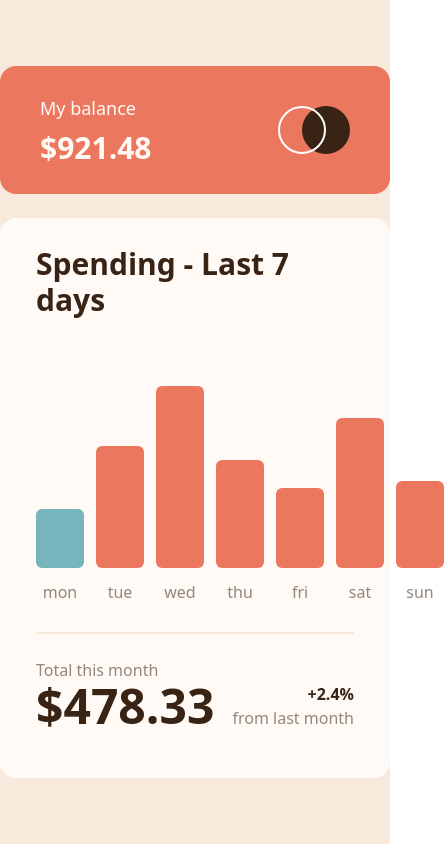
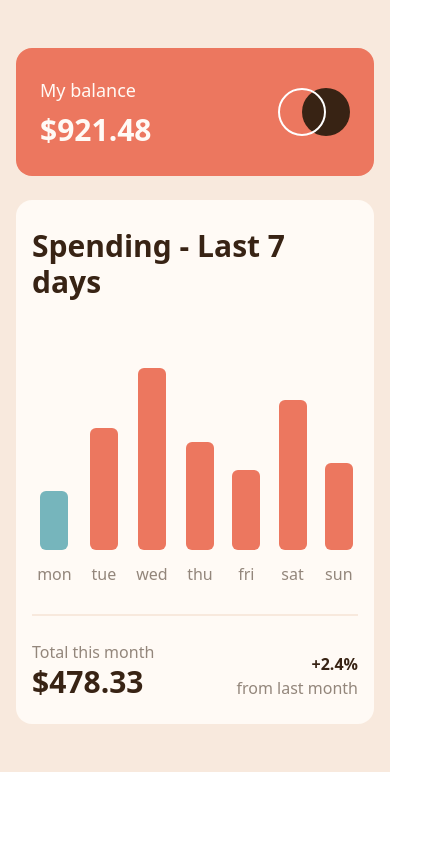
Before and after one commit to Puchinn/expenses-chart-component, a React (Vite) app: page / in a window 390 px wide. Shown: the whole page, 444 px wide, since content can reach past the window. Built offline with nearby package versions, Linux system fonts and the light colour scheme.

Commit message:
add responsive styles

```diff
--- a/src/App.jsx
+++ b/src/App.jsx
@@ -3,7 +3,7 @@ import Chart from './components/Chart'
 
 function App() {
 	return (
-		<div className='App flex h-screen items-center justify-center bg-Cream'>
+		<div className='App flex items-center justify-center bg-Cream px-4 py-12 md:h-screen'>
 			<div className='w-full max-w-lg space-y-6'>
 				<Balance />
 				<Chart />
--- a/src/components/Balance.jsx
+++ b/src/components/Balance.jsx
@@ -1,6 +1,6 @@
 function Balance() {
 	return (
-		<div className='flex w-full items-center justify-between rounded-2xl bg-Soft-red py-7 px-10 text-Very-pale-orange'>
+		<div className='flex w-full items-center justify-between rounded-2xl bg-Soft-red py-7 px-6 text-Very-pale-orange sm:px-10'>
 			<div className='space-y-2'>
 				<h1 className='text-lg'>My balance</h1>
 				<p className='text-3xl'>
--- a/src/components/Bar.jsx
+++ b/src/components/Bar.jsx
@@ -2,13 +2,13 @@ function Bar({ day, amount, today }) {
 	const altura = Math.round(amount) * 3.5
 	return (
 		<div className='group relative w-min cursor-pointer space-y-3'>
-			<div className='absolute -top-9 -left-3 hidden w-min rounded-md bg-Dark-brown p-2 font-semibold tracking-wide group-hover:block'>
+			<div className='absolute -top-9 -left-3 z-10 hidden w-min rounded-md bg-Dark-brown p-2 font-semibold tracking-wide group-hover:block'>
 				<p className='text-Very-pale-orange'>${amount}</p>
 			</div>
 			<div
 				className={`mx-auto ${
 					today ? 'bg-Cyan' : 'bg-Soft-red'
-				} w-12 rounded-md  group-hover:bg-Cyan`}
+				} w-7 rounded-md group-hover:bg-Cyan  sm:w-12`}
 				style={{ height: altura }}></div>
 			<p className='text-center text-Medium-brown'>{day}</p>
 		</div>
--- a/src/components/Chart.jsx
+++ b/src/components/Chart.jsx
@@ -6,11 +6,11 @@ function Chart() {
 		new Date().getDay() - 1 < 0 ? data.length - 1 : new Date().getDay() - 1
 
 	return (
-		<div className='space-y-6 rounded-2xl bg-Very-pale-orange px-9 pt-7 pb-12'>
+		<div className='space-y-6 rounded-2xl bg-Very-pale-orange px-4 pt-7 pb-6 sm:px-9 sm:pb-12'>
 			<h1 className='text-3xl text-Dark-brown'>
 				<strong>Spending - Last 7 days</strong>
 			</h1>
-			<div className='flex items-end justify-around gap-x-3 border-b-2 border-Cream pt-8 pb-7'>
+			<div className='flex items-end justify-around gap-x-2 border-b-2 border-Cream pt-8 pb-7 sm:gap-x-3'>
 				{data.map((item, i) => {
 					if (i === today) {
 						return <Bar key={item.day} day={item.day} amount={item.amount} today={true} />
@@ -21,7 +21,7 @@ function Chart() {
 			<div className='flex justify-between'>
 				<div>
 					<h2 className='text-Medium-brown'>Total this month</h2>
-					<p className='text-5xl font-bold text-Dark-brown'>$478.33</p>
+					<p className='text-3xl font-bold text-Dark-brown'>$478.33</p>
 				</div>
 				<div className='self-end'>
 					<p className='text-end font-bold text-Dark-brown'>+2.4%</p>
```
